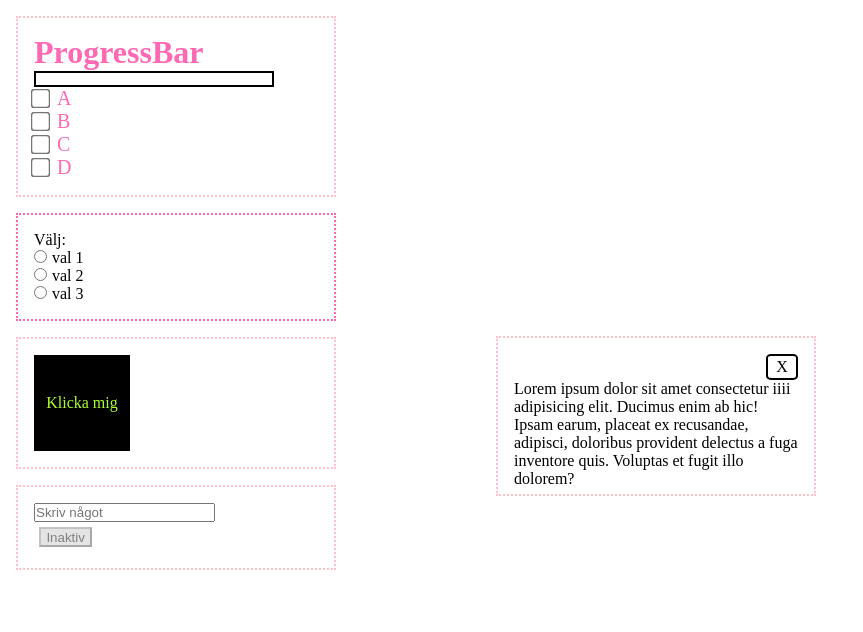
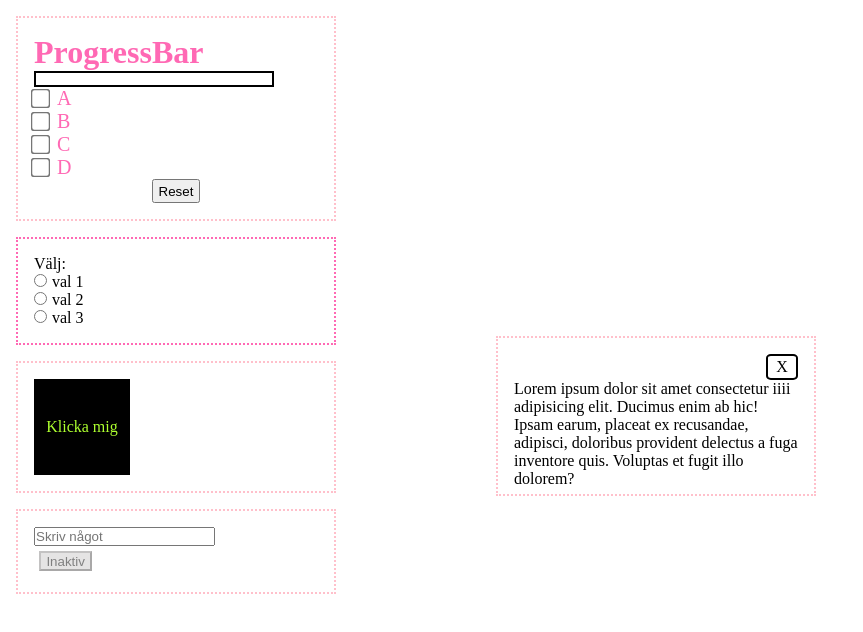
Before and after one commit to naathaliie/moving-stuff, a React (Vite) app: page / in a window 1280 px wide. Shown: the top 632 px of the page, without its empty margins (0-863 px from the left). Built offline with nearby package versions, Linux system fonts and the light colour scheme.

Commit message:
progressbar

```diff
--- a/src/Components/ProgressBar/ProgressBar.scss
+++ b/src/Components/ProgressBar/ProgressBar.scss
@@ -39,5 +39,6 @@
     align-self: center;
     width: 3rem;
     height: 1.5rem;
+
   }
 }
--- a/src/Components/ProgressBar/ProgressBar.tsx
+++ b/src/Components/ProgressBar/ProgressBar.tsx
@@ -97,6 +97,19 @@ const ProgressBar = () => {
           </label>
         </div>
       </div>
+
+      <button
+        className="reset-btn"
+        onClick={() => {
+          dispatch({ type: ACTIONS.RESET, payload: 0 });
+          setchecked_A(false);
+          setchecked_B(false);
+          setChecked_C(false);
+          setChecked_D(false);
+        }}
+      >
+        Reset
+      </button>
     </div>
   );
 };
--- a/src/Components/ProgressBar/progressBarReducer.ts
+++ b/src/Components/ProgressBar/progressBarReducer.ts
@@ -6,12 +6,14 @@
 /* Gör en egen typ för Action med en unionType, vilket innebär att Action kan vara antingen det ena eller det andra*/
 export type Action =
     |{type: typeof ACTIONS.ADD; payload:number}
-    |{type: typeof ACTIONS.REMOVE; payload:number};
+    |{type: typeof ACTIONS.REMOVE; payload:number}
+    |{type: typeof ACTIONS.RESET; payload:number};
 
 //Skapar upp alla olika val jag vill kunna använda som action i switch-satsen
 export const ACTIONS = {
     ADD: "add",
     REMOVE:"remove",
+    RESET: "reset",
 };
 
 /* När jag kallar på dispatch (som är progressBarReducer-funktionen) skall följande ske.
@@ -22,6 +24,8 @@ export const progressBarReducer = (state:State, action: Action) => {
            return {progress: state.progress + action.payload};
         case ACTIONS.REMOVE:
             return {progress: state.progress - action.payload};
+        case ACTIONS.RESET:
+            return {progress: state.progress - state.progress};
         default:
             return state;
     }
```
